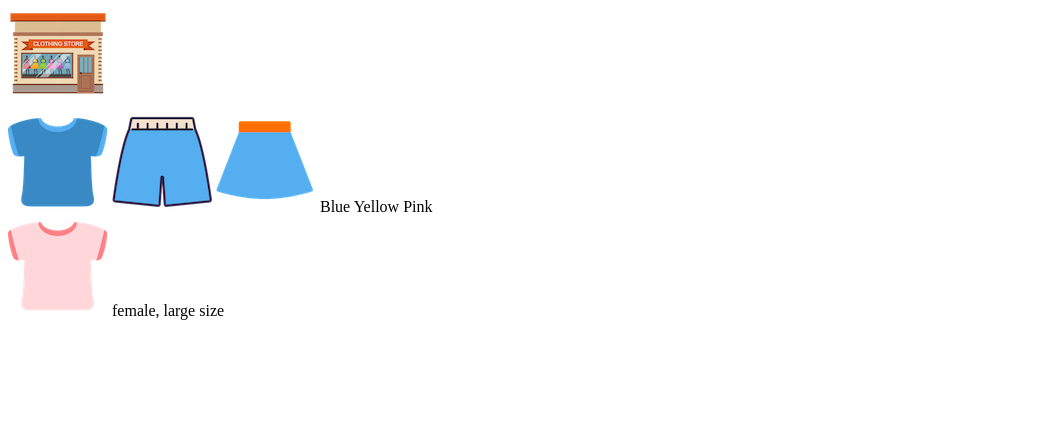
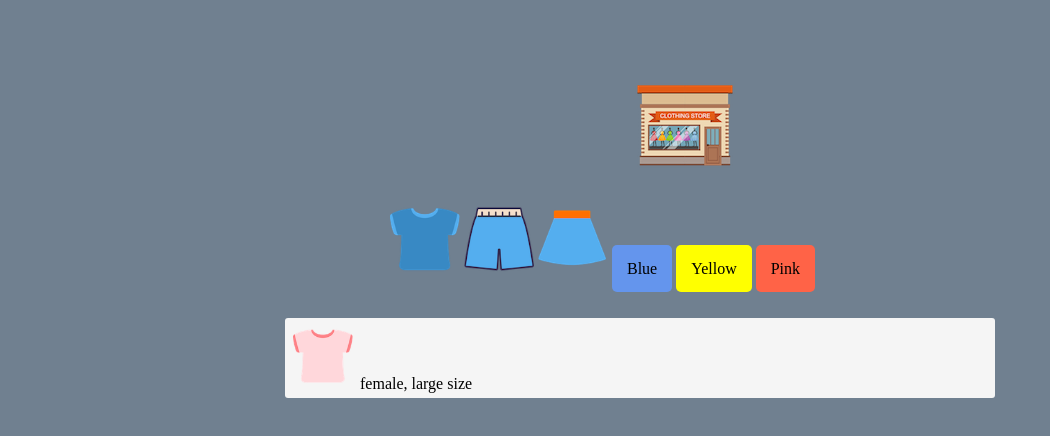
Before and after one commit to Ubermensch0608/mini_projects, a plain HTML site: page mini_shoppingmall/main.html in a window 1280 px wide. Shown: the whole page, without its empty margins (0-1050 px from the left). Drawn offline with Linux system fonts and the light colour scheme.

Commit message:
미니쇼핑몰-css베이스구현

```diff
--- a/mini_shoppingmall/main.html
+++ b/mini_shoppingmall/main.html
@@ -5,6 +5,48 @@
     <title>Mini Shopping Mall</title>
     <meta http-equiv="X-UA-Compatible" content="IE=edge" />
     <meta name="viewport" content="width=device-width, initial-scale=1.0" />
+    <style>
+      body {
+        background-color: slategray;
+      }
+      .mainLogo {
+        width: 10px;
+        margin: 80px auto 10px auto;
+      }
+      .navBar {
+        width: 500px;
+        margin: 20px auto 20px auto;
+      }
+      .categoryImg img {
+        width: 70px;
+      }
+      .blueBox {
+        background-color: cornflowerblue;
+        padding: 15px;
+        border-radius: 5px;
+      }
+      .yellowBox {
+        background-color: yellow;
+        padding: 15px;
+        border-radius: 5px;
+      }
+      .pinkBox {
+        background-color: tomato;
+        padding: 15px;
+        border-radius: 5px;
+      }
+      .itemBox {
+        background-color: whitesmoke;
+        width: 700px;
+        margin: 40px auto 0 auto;
+        padding: 5px;
+        border-radius: 3px;
+      }
+      .itemBox img {
+        width: 60px;
+        padding: 3px;
+      }
+    </style>
   </head>
   <body>
     <!-- 메인로고 섹션 -->
@@ -12,12 +54,16 @@
     <!-- 상단 카테고리 네비게이션바 -->
     <div class="navBar">
       <nav>
-        <img src="/imgs/blue_t.png" alt="Tshirt" />
-        <img src="/imgs/blue_p.png" alt="pants" />
-        <img src="/imgs/blue_s.png" alt="skirt" />
-        <span class="blueBox">Blue</span>
-        <span class="YellowBox">Yellow</span>
-        <span class="pinkBox">Pink</span>
+        <span class="categoryImg">
+          <img src="/imgs/blue_t.png" alt="Tshirt" />
+          <img src="/imgs/blue_p.png" alt="pants" />
+          <img src="/imgs/blue_s.png" alt="skirt" />
+        </span>
+        <span class="categoryColor">
+          <span class="blueBox">Blue</span>
+          <span class="yellowBox">Yellow</span>
+          <span class="pinkBox">Pink</span>
+        </span>
       </nav>
     </div>
     <div class="itemBox">
```
